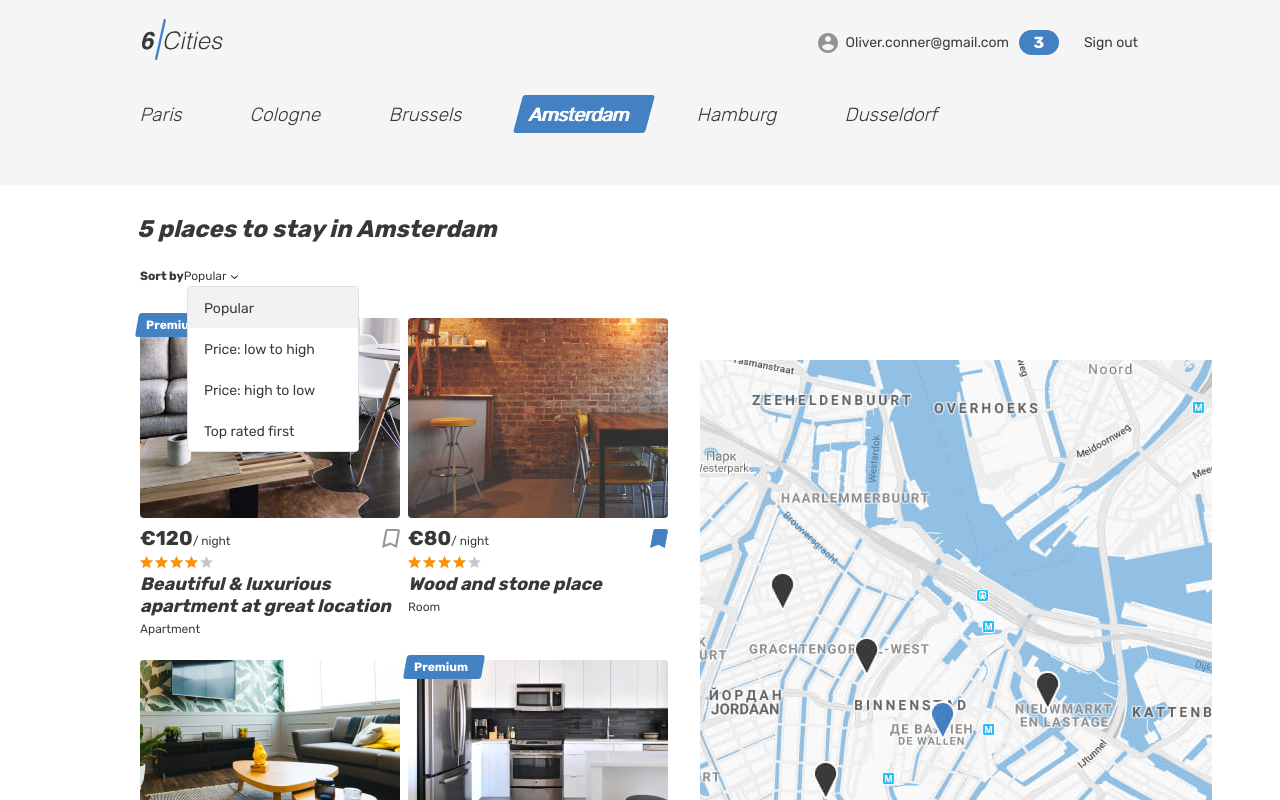
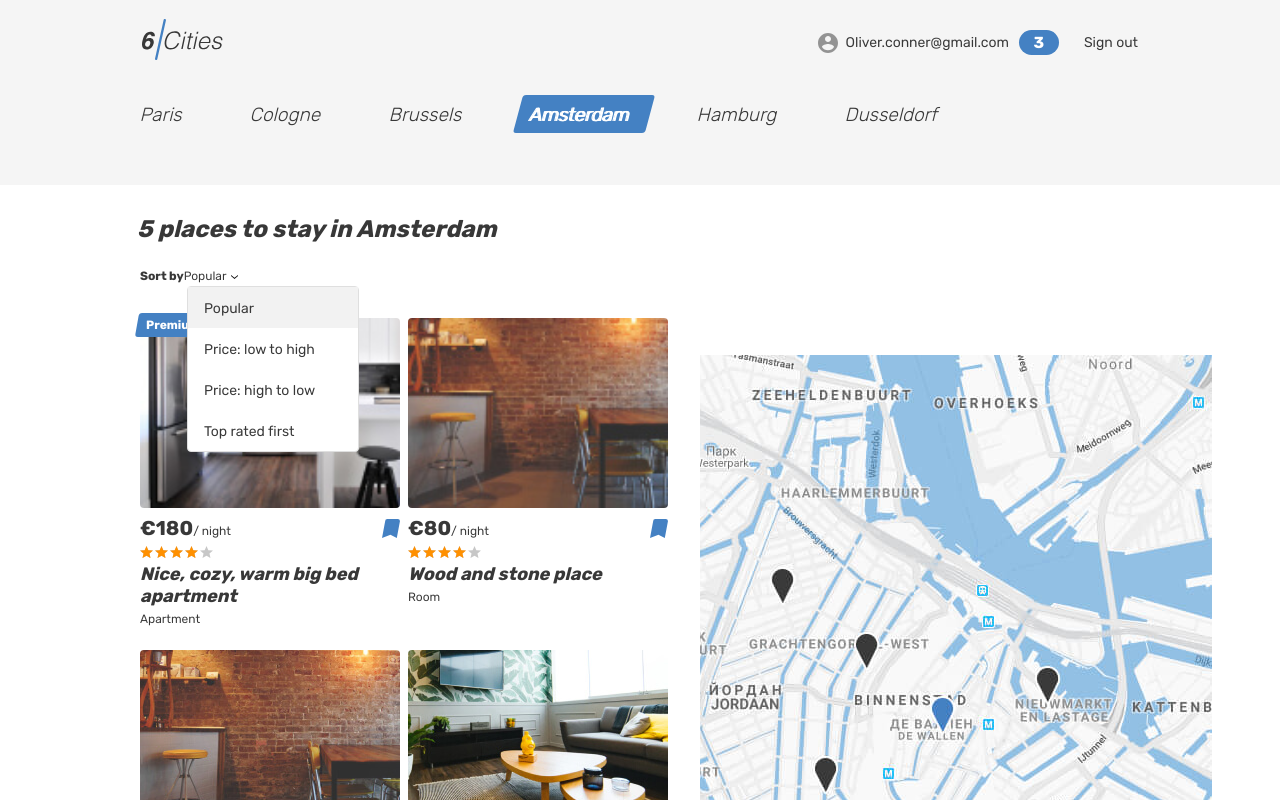
Before and after one commit to htmlacademy-univer-javascript-3/2509223-six-cities-4, a React (Vite) app: page / in a window 1280 px wide. Shown: the top 800 px of the page. Built offline with nearby package versions, Linux system fonts and the light colour scheme.

Commit message:
вынесла все виды карточек в отдельный файл

```diff
--- a/src/components/app/app.tsx
+++ b/src/components/app/app.tsx
@@ -6,20 +6,22 @@ import Offers from '../../pages/offer/offers';
 import { BrowserRouter, Route, Routes } from 'react-router-dom';
 import Layout from './layout';
 import Login from '../../pages/login';
-import React from 'react';
+import React, { Fragment } from 'react';
 import NotFound from '../../pages/404';
 import { AppRoute, AuthorizationStatus, CityName } from '../../const';
 import PrivateRoute from '../private_route';
+import { PlaceCards } from '../place_card/place_cards';
 
 type AppScreenProps = {
     count_places: number;
     offers: object;
+    place_cards: PlaceCards;
 
     cities: string[];
     activeCityId: number;
 
     currentPage: string;
-    currentCity: CityName;
+    active_city: CityName;
     isNeedingFooter: boolean;
 
     isMain: boolean;
@@ -35,18 +37,21 @@ type AppScreenPropsSet = {
 }
 
 function GetMain(appScreenProps: AppScreenProps): JSX.Element {
-  if (appScreenProps.count_places > 0) {
+  var count_places = appScreenProps.place_cards[appScreenProps.active_city].length;
+  if (count_places > 0) {
     return (
       <Main
-        count_places={appScreenProps.count_places}
+        count_places={count_places}
+        place_cards={appScreenProps.place_cards}
         cities={appScreenProps.cities}
         active_city_id={appScreenProps.activeCityId}
+        active_city={appScreenProps.active_city}
       />);
   }
 
   return (
     <MainEmpty
-      count_places={appScreenProps.count_places}
+      count_places={count_places}
       cities={appScreenProps.cities}
       active_city_id={appScreenProps.activeCityId}
     />);
@@ -80,7 +85,7 @@ function App(appScreenProps: AppScreenProps): JSX.Element {
         <Route path={AppRoute.Root} element={<Layout isMain={isMain} wasLogin={wasLogin} email={appScreenProps.email} favorite={appScreenProps.favorite} isNeedingFooter={appScreenProps.isNeedingFooter}/>}>
           <Route index element={GetMain(appScreenProps)} />
           <Route path={AppRoute.Favorites} element={<PrivateRoute authorizationStatus={AuthorizationStatus.Auth}><Favorite /></PrivateRoute>} />
-          <Route path={AppRoute.Offer} element={<Offers wasLogin={appScreenProps.wasLogin} city={appScreenProps.currentCity} index={0}/>} />
+          <Route path={AppRoute.Offer} element={<Offers wasLogin={appScreenProps.wasLogin} city={appScreenProps.active_city} index={0}/>} />
           <Route path={AppRoute.Login} element={<GetLogin appScreenProps={appScreenProps} setIsMain={setIsMain} setWasLogin={setWasLogin}/>} />
           <Route path='*' element={<NotFound/>}/>
         </Route>
--- /dev/null
+++ b/src/components/place_card/place_cards.tsx
@@ -0,0 +1,81 @@
+import { CityName } from "../../const";
+import PlaceCard from "./place_card";
+
+export type PlaceCards = Record<CityName, JSX.Element[]>
+
+export const Place_Cards = {
+    [CityName.Amsterdam]: [
+        <PlaceCard
+        key="amsterdam-1"
+        isPremium
+        images = "img/apartment-small-03.jpg"
+        price = {180}
+        isFavorite
+        title = "Nice, cozy, warm big bed apartment"
+        type = "Apartment"
+      />,
+
+      <PlaceCard
+        key="amsterdam-2"
+        isPremium={false}
+        images = "img/room-small.jpg"
+        price = {80}
+        isFavorite
+        title = "Wood and stone place"
+        type = "Room"
+      />,
+
+      <PlaceCard
+        key="amsterdam-3"
+        isPremium={false}
+        images = "img/room.jpg"
+        price = {100}
+        isFavorite
+        title = "Wood and stone place"
+        type = "Room"
+      />,
+
+      <PlaceCard
+        key="amsterdam-4"
+        isPremium={false}
+        images = "img/apartment-02.jpg"
+        price = {132}
+        isFavorite = {false}
+        title = "Canal View Prinsengracht"
+        type = "Apartment"
+      />,
+
+      <PlaceCard
+        key="amsterdam-5"
+        isPremium
+        images = "img/apartment-03.jpg"
+        price = {180}
+        isFavorite = {false}
+        title = "Nice, cozy, warm big bed apartment"
+        type = "Apartment"
+      />,
+    ],
+    [CityName.Cologne]: [
+        <PlaceCard
+        key="cologne-1"
+        isPremium={false}
+        images = "img/apartment-small-04.jpg"
+        price = {180}
+        isFavorite
+        title = "White castle"
+        type = "Apartment"
+      />,
+    ],
+    [CityName.Dusseldorf]: [
+
+    ],
+    [CityName.Brussels]: [
+
+    ],
+    [CityName.Hamburg]: [
+
+    ],
+    [CityName.Paris]: [
+
+    ]
+}
--- a/src/index.tsx
+++ b/src/index.tsx
@@ -3,6 +3,7 @@ import ReactDOM from 'react-dom/client';
 import App from './components/app/app';
 import { CityName } from './const';
 import { offers } from './pages/offer/offers';
+import { Place_Cards } from './components/place_card/place_cards';
 
 const cities:string[] = ['Paris', 'Cologne', 'Brussels', 'Amsterdam', 'Hamburg', 'Dusseldorf'];
 
@@ -29,10 +30,11 @@ root.render(
     <App
       count_places={Setting.countPlaces}
       offers={offers}
+      place_cards={Place_Cards}
       cities={cities}
       activeCityId={Setting.activeCityId}
       currentPage={Setting.currentPage}
-      currentCity={Setting.currentCity}
+      active_city={Setting.currentCity}
       isMain={Setting.isMain}
       wasLogin={Setting.wasLogin}
       email={Setting.email}
--- a/src/pages/favorites/favorites.tsx
+++ b/src/pages/favorites/favorites.tsx
@@ -1,4 +1,4 @@
-import PlaceCard from '../../components/place_card';
+import PlaceCard from '../../components/place_card/place_card';
 import FavoriteLocation from '../../components/favorite_location';
 
 function Favorite(): JSX.Element {
--- a/src/pages/main/main.tsx
+++ b/src/pages/main/main.tsx
@@ -1,11 +1,15 @@
 import CitiesTabs from '../../components/cities_tabs';
-import PlaceCard from '../../components/place_card';
+import PlaceCard from '../../components/place_card/place_card';
+import { PlaceCards } from '../../components/place_card/place_cards';
+import { CityName } from '../../const';
 
 type MainProps = {
     count_places: number;
+    place_cards: PlaceCards;
 
     cities: string[];
     active_city_id: number;
+    active_city: CityName;
 }
 
 function Main(mainProps:MainProps): JSX.Element {
@@ -35,50 +39,7 @@ function Main(mainProps:MainProps): JSX.Element {
               </ul>
             </form>
             <div className="cities__places-list places__list tabs__content">
-              <PlaceCard
-                isPremium
-                images = "img/apartment-01.jpg"
-                price = {120}
-                isFavorite = {false}
-                title = "Beautiful &amp; luxurious apartment at great location"
-                type = "Apartment"
-              />
-
-              <PlaceCard
-                isPremium={false}
-                images = "img/room.jpg"
-                price = {80}
-                isFavorite
-                title = "Wood and stone place"
-                type = "Room"
-              />
-
-              <PlaceCard
-                isPremium={false}
-                images = "img/apartment-02.jpg"
-                price = {132}
-                isFavorite = {false}
-                title = "Canal View Prinsengracht"
-                type = "Apartment"
-              />
-
-              <PlaceCard
-                isPremium
-                images = "img/apartment-03.jpg"
-                price = {180}
-                isFavorite = {false}
-                title = "Nice, cozy, warm big bed apartment"
-                type = "Apartment"
-              />
-
-              <PlaceCard
-                isPremium={false}
-                images = "img/room.jpg"
-                price = {80}
-                isFavorite
-                title = "Wood and stone place"
-                type = "Room"
-              />
+              {mainProps.place_cards[mainProps.active_city].map((card) => card)}
             </div>
           </section>
           <div className="cities__right-section">
--- a/src/pages/offer/offer.tsx
+++ b/src/pages/offer/offer.tsx
@@ -1,4 +1,4 @@
-import PlaceCard from "../../components/place_card";
+import PlaceCard from "../../components/place_card/place_card";
 import ReviewNew from "../../components/review_new";
 
 type OfferProps = {
--- a/src/pages/offer/offers.tsx
+++ b/src/pages/offer/offers.tsx
@@ -20,7 +20,7 @@ export const offers = {
       isFavorite
       rating={4.8}
       features={{entire:'Apartment', bedrooms:'3 Bedrooms', adults:'Max 4 adults'}}
-      price = {120}
+      price = {180}
       inside={[
         InsideObject.WiFi,
         InsideObject.WashingMachine,
@@ -60,7 +60,7 @@ export const offers = {
 
     <Offer
       key="amsterdam-2"
-      paths_gallery={['img/apartment-01.jpg', 'img/apartment-02.jpg', 'img/room.jpg', 'img/apartment-03.jpg', 'img/apartment-01.jpg', 'img/studio-01.jpg']}
+      paths_gallery={['img/room-small.jpg', 'img/apartment-02.jpg', 'img/room.jpg', 'img/apartment-03.jpg', 'img/apartment-01.jpg', 'img/studio-01.jpg']}
       isPremium={false}
       name='Wood and stone place'
       isFavorite
@@ -103,7 +103,7 @@ export const offers = {
 
     <Offer
       key="amsterdam-3"
-      paths_gallery={['img/studio-01.jpg', 'img/apartment-02.jpg', 'img/apartment-01.jpg', 'img/room.jpg', 'img/apartment-03.jpg', 'img/apartment-01.jpg']}
+      paths_gallery={['img/room.jpg', 'img/apartment-02.jpg', 'img/apartment-01.jpg', 'img/room.jpg', 'img/apartment-03.jpg', 'img/apartment-01.jpg']}
       isPremium={false}
       name='Wood and stone place'
       isFavorite
```
Also changed, not shown: src/components/place_card/place_card.tsx (renamed from src/components/place_card.tsx).
